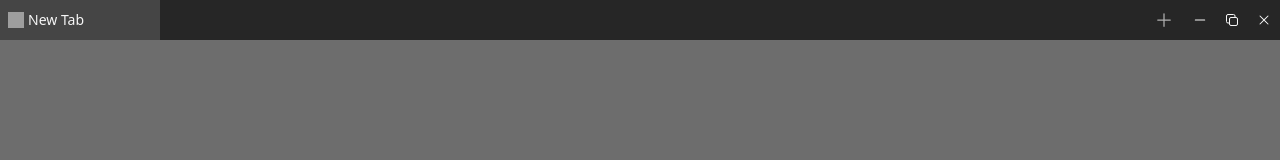
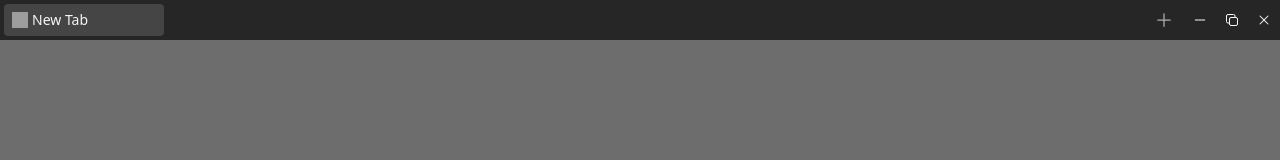
Before and after one commit to io-browser/io, a React (Vite) app: page /#/ in a window 1280 px wide. Shown: the top 160 px of the page. Built offline with nearby package versions, Linux system fonts and the light colour scheme; grey boxes are pictures that could not be loaded.

Commit message:
chore: tab ui padding added and cancel buttons hover effect imrpoved

```diff
--- a/src/components/tabs.jsx
+++ b/src/components/tabs.jsx
@@ -9,12 +9,12 @@ function Tabs() {
 
     return (
         <div className="bg-shark-950 text-shark-50 flex items-center justify-between w-full h-10">
-            <div className="flex flex-1 h-full overflow-x-auto scrollbar-none">
+            <div className="flex flex-1 h-full overflow-x-auto p-1 scrollbar-none">
                 {tabs.map(tab => (
                     <div
                         key={tab.tabId}
-                        className={`flex items-center justify-between px-2 py-1 mr-1 cursor-pointer transition-colors group
-                        ${tab.isTabActive ? 'bg-shark-800' : 'bg-shark-900 hover:bg-shark-700'}`}
+                        className={`flex items-center justify-between px-2 py-1 mr-1 cursor-pointer rounded transition-colors group
+                        ${tab.isTabActive ? 'bg-shark-800' : 'bg-shark-900'}`}
                         style={{ minWidth: "160px", maxWidth: "200px" }}
                     >
                         <div className="flex items-center gap-1 overflow-hidden">
@@ -26,7 +26,7 @@ function Tabs() {
                             <p className="truncate text-sm">{tab.tabTitle}</p>
                         </div>
                         <button
-                            className="ml-2 opacity-0 group-hover:opacity-100 hover:bg-shark-700 rounded"
+                            className="ml-2 opacity-0 group-hover:opacity-100 hover:bg-shark-600 rounded"
                             onClick={() => dispatch(deleteTab({ tabId: tab.tabId }))}
                         >
                             <XMarkIcon className="w-4 h-4" />
```
